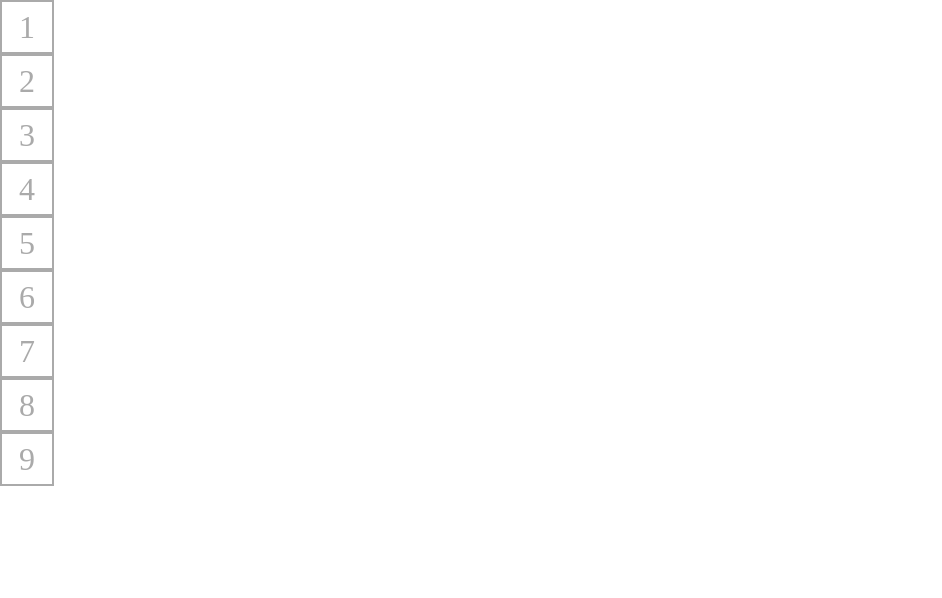
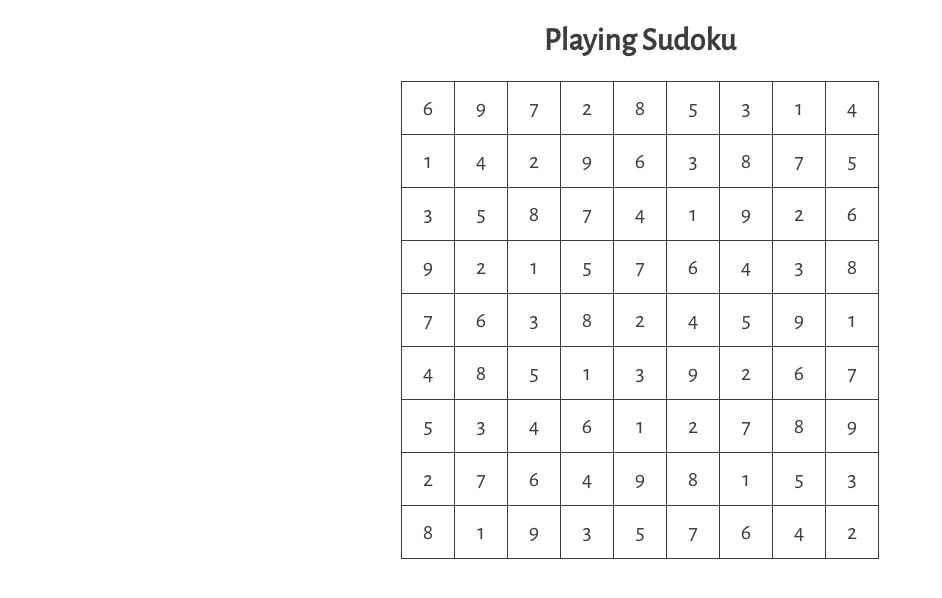
Before and after one commit to ykzhukian/sudoku, a React app: page / in a window 1280 px wide. Shown: the top 598 px of the page, without its empty margins (0-942 px from the left). Built offline with nearby package versions, Linux system fonts and the light colour scheme; what react-mixin would draw is missing.

Commit message:
sudoku component implement

```diff
--- a/src/css/App.scss
+++ b/src/css/App.scss
@@ -1,4 +1,10 @@
+@import url('https://fonts.googleapis.com/css?family=Alegreya+Sans');
+
 @import "general";
+
+@import "blocks/layout";
+
+@import "blocks/sudoku";
 
 @import "blocks/cell";
 
--- a/src/css/blocks/cell.scss
+++ b/src/css/blocks/cell.scss
@@ -1,9 +1,7 @@
 .cell-block {
 	height: 50px;
 	width: 50px;
-	border: 2px solid #aaa;
 	text-align: center;
 	line-height: 50px;
-	font-size: 32px;
-	color: #aaa;
+	font-size: $font-normal;
 }
--- /dev/null
+++ b/src/css/blocks/layout.scss
@@ -0,0 +1,11 @@
+.container {
+	max-width: 1000px;
+	margin: auto;
+	display: flex;
+	flex-direction: column;
+	justify-content: center;
+}
+
+.title {
+	text-align: center;
+}
--- /dev/null
+++ b/src/css/blocks/sudoku.scss
@@ -0,0 +1,25 @@
+.sudoku {
+	margin: auto;
+	border-collapse: collapse;
+
+	& {
+		border: 1px solid $main-color;
+	}
+
+	tr:not(:last-child) {
+		border-bottom: 1px solid $main-color;
+	}
+
+	tr:hover {
+		background-color: #eee;
+	}
+
+	td:not(:last-child) {
+		border-right: 1px solid $main-color;
+	}
+
+}
+
+.sudoku-row {
+	display: flex;
+}
--- a/src/css/general.scss
+++ b/src/css/general.scss
@@ -1,3 +1,13 @@
+$font-small: 16px;
+$font-normal: 22px;
+$font-large: 26px;
+$font-subtitle: 30px;
+$font-title: 36px;
+
+$main-color: #3d3d3d;
+
 html, body {
   margin: 0;
+  font-family: 'Alegreya Sans', sans-serif;
+  color: $main-color;
 }
--- a/src/js/App.js
+++ b/src/js/App.js
@@ -1,29 +1,16 @@
 import React, { Component } from 'react';
-import NineBlock from './components/NineBlock';
-
-import ReactMixin from 'react-mixin';
-import Util from './helpers/Util';
+import Index from './components/Index';
 
 import '../css/App.scss';
 
 export default class App extends Component {
 
-  componentDidMount() {
-    this.setState({
-
-    })
-
-    Util.newSudoku();
-  }
-
   render() {
 
     return (
       <div className="App">
-        <NineBlock data={{}}/>
+        <Index />
       </div>
     );
   }
 }
-
-ReactMixin(App.prototype, Util);
--- a/src/js/components/Cell.js
+++ b/src/js/components/Cell.js
@@ -21,7 +21,7 @@ export default class Cell extends Component {
   render() {
 
     return (
-      <div className="cell-block">{this.state.value}</div>
+      <td className="cell-block">{this.state.value}</td>
     );
   }
 }
--- /dev/null
+++ b/src/js/components/Index.js
@@ -0,0 +1,15 @@
+import React, { Component } from 'react';
+import Sudoku from './Sudoku';
+
+export default class Index extends Component {
+
+  render() {
+
+    return (
+      <div className="container">
+      	<h1 className="title">Playing Sudoku</h1>
+        <Sudoku />
+      </div>
+    );
+  }
+}
--- /dev/null
+++ b/src/js/components/Sudoku.js
@@ -0,0 +1,45 @@
+import React, { Component } from 'react';
+import Cell from './Cell';
+
+import ReactMixin from 'react-mixin';
+import Util from '../helpers/Util';
+
+export default class Sudoku extends Component {
+
+  constructor(props) {
+    super(props);
+    this.state = {
+      sudoku: ''
+    };
+  }
+
+  componentDidMount() {
+    this.setState({
+      sudoku: Util.newSudoku()
+    })
+  }
+
+  render() {
+
+    let sudoku = this.state.sudoku;
+    const sudokuBlock = sudoku.length
+    ?
+    sudoku.map((row, rowIndex) => (
+      <tr className="sudoku-row" key={rowIndex}>
+        {row.map((value, index) => (
+          <Cell key={index} data={{value: value}} />
+        ))}
+      </tr>
+    ))
+    : (<tr><td>'Loading...'</td></tr>);
+
+
+    return (
+      <table className="sudoku">
+        <tbody>{sudokuBlock}</tbody>
+      </table>
+    );
+  }
+}
+
+ReactMixin(Sudoku.prototype, Util);
--- a/src/js/helpers/Util.js
+++ b/src/js/helpers/Util.js
@@ -60,15 +60,20 @@ function swapRows(blockIndex, sudoku) {
 function swapColumns(blockIndex, sudoku) {
 
 	let currentSudoku = sudoku;
-    let indexRowA = Math.floor(Math.random() * 3) + blockIndex * 3;
-    let indexRowB = Math.floor(Math.random() * 3) + blockIndex * 3;
+    let indexColA = Math.floor(Math.random() * 3) + blockIndex * 3;
+    let indexColB = Math.floor(Math.random() * 3) + blockIndex * 3;
 
-    console.log(indexRowA + ' --> ' + indexRowB);
-    let temp = currentSudoku[indexRowA];
-    currentSudoku[indexRowA] = currentSudoku[indexRowB];
-    currentSudoku[indexRowB] = temp;
+    console.log(indexColA + ' --> ' + indexColB);
 
-    return currentSudoku;
+    return currentSudoku.map(function(row, index) {
+
+    	let temp = row[indexColA];
+
+    	row[indexColA] = row[indexColB];
+    	row[indexColB] = temp;
+
+    	return row;
+    });
 
 }
 
@@ -76,33 +81,32 @@ const Mixin = {
   newSudoku() {
     console.log('-------------------- Sudoku ----------------------');
 
-    printSudoku(SEED_SUDOKU);
-
     // Swap numbers
     let currentSudoku = swapNumbers(SEED_SUDOKU);
 
     // Swap 15 times
     console.log('-------------------- Swap number 15 times ----------------------');
-    for (var i = 15; i >= 0; i--) {
+    for (let i = 15; i >= 0; i--) {
     	currentSudoku = swapNumbers(currentSudoku);
+    }
+
+    // Swap rows & columns
+    console.log('-------------------- Swap Rows ----------------------');
+    for (let i = 2; i >= 0; i--) {
+    	currentSudoku = swapRows(i, currentSudoku);
+    	currentSudoku = swapRows(i, currentSudoku);
+    }
+
+    console.log('-------------------- Swap Columns ----------------------');
+
+    for (let i = 2; i >= 0; i--) {
+    	currentSudoku = swapColumns(i, currentSudoku);
+    	currentSudoku = swapColumns(i, currentSudoku);
     }
 
     printSudoku(currentSudoku);
 
-    // Swap rows & columns
-    console.log('-------------------- Swap Rows ----------------------');
-    for (var i = 2; i >= 0; i--) {
-    	currentSudoku = swapRows(i, currentSudoku);
-    	currentSudoku = swapRows(i, currentSudoku);
-    }
-
-    printSudoku(currentSudoku);
-
-    console.log('-------------------- Swap Columns ----------------------');
-
-
-
-
+    return currentSudoku;
 
   }
 };
```
